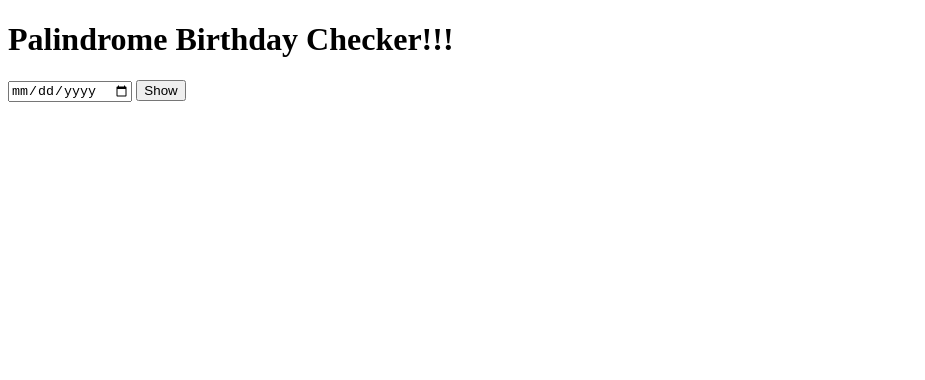
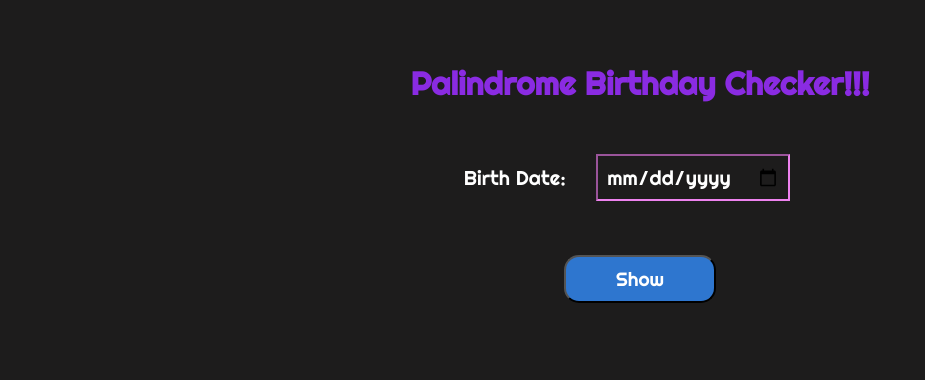
Before and after one commit to atulpatill/Mark-13, a plain HTML site: page index.html in a window 1280 px wide. Shown: the whole page, without its empty margins (0-925 px from the left). Drawn offline with Linux system fonts and the light colour scheme.

Commit message:
style:updated

```diff
--- a/index.html
+++ b/index.html
@@ -5,12 +5,23 @@
     <meta http-equiv="X-UA-Compatible" content="IE=edge">
     <meta name="viewport" content="width=device-width, initial-scale=1.0">
     <title>Palindrome Birthday🥧</title>
+    <link rel="preconnect" href="https://fonts.googleapis.com">
+    <link rel="preconnect" href="https://fonts.gstatic.com" crossorigin>
+    <link href="https://fonts.googleapis.com/css2?family=Righteous&display=swap" rel="stylesheet">
+    <link rel="stylesheet" href="style.css">
 </head>
 <body>
+    <div id="container">
     <h1>Palindrome Birthday Checker!!!</h1>
+    <br>
+    <label for="bday-input">Birth Date:</label>
     <input type="date" class="bday-input">
+    <br>
+    <br>
     <button class="show-btn">Show</button>
+    <br>
     <p id="output"></p>
+    </div>
 
 </body>
 <script src="./index.js"></script>
--- a/index.js
+++ b/index.js
@@ -208,6 +208,8 @@ function clickHandler(event) {
           " , you missed by " +
           count1 +
           " days";
+          output.style.color ="pink"
+    output.style.fontSize ="25px";
         showOutput(message);
       } else {
         message =
@@ -220,14 +222,20 @@ function clickHandler(event) {
           " ,Ohh you missed by " +
           count2 +
           " days";
+          output.style.color ="pink"
+    output.style.fontSize ="25px";
         showOutput(message);
       }
     } else {
       message = "Hurray! Your Birthday is palindrome 😀";
+      output.style.color ="pink"
+    output.style.fontSize ="25px";
       showOutput(message);
     }
   }else{
     message = "Ohh! Please enter your Birth Date!";
+    output.style.color ="pink"
+    output.style.fontSize ="25px";
     showOutput(message)
   }
 }
--- /dev/null
+++ b/style.css
@@ -0,0 +1,48 @@
+*{
+    /* margin: 20px; */
+  background-color: rgb(29, 28, 28);
+  color: white;
+  font-family: 'Righteous', cursive;
+}
+
+#container{
+    text-align: center;
+    padding: 50px;
+}
+
+h1{
+    text-align: center;
+    padding: 2px;
+    margin: 3px;
+    color: blueviolet;
+}
+
+.show-btn{
+    padding: 10px 50px;
+    margin: 8px 97px;
+    border-radius: 15px  ;
+
+    background:#2E76CF;
+
+    font-size: larger;
+}
+.show-btn:hover{
+    cursor: pointer;
+    border-color: greenyellow ;
+    background:#173b67;
+
+  }
+  label{
+    font-size: 20px;
+
+  }
+input{
+    padding: 8px;
+    border-color: violet;
+     color: white;
+     font-size: 20px;
+     margin: 26px;
+  }
+  input:hover{
+    border-color: #2E76CF;
+  }
```
